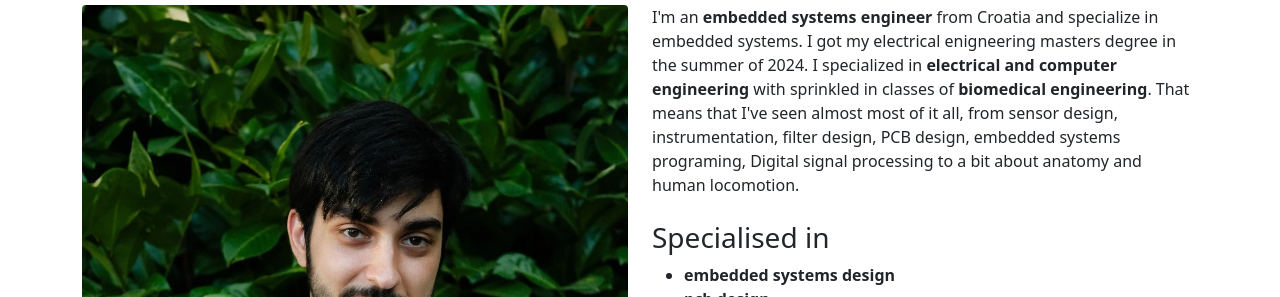
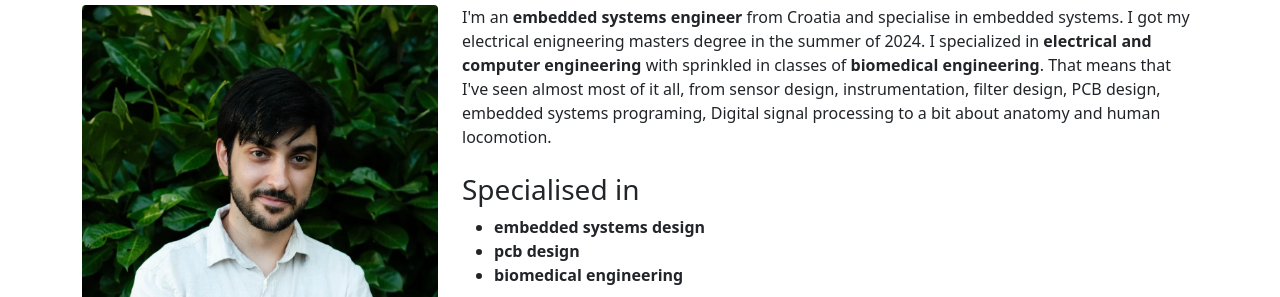
Before and after one commit to GasparDoncevic/GasparDoncevic.github.io, a plain HTML site: page index.html in a window 1280 px wide. Shown: the part 97-394 px from the top of the page. Drawn offline with nearby package versions, Linux system fonts and the light colour scheme.

Commit message:
fixed image size and a difference between american english and british english

```diff
--- a/index.html
+++ b/index.html
@@ -20,12 +20,12 @@
         <h2>Embedded systems engineer specialized in biomedical engineering</h2>
 
                 <div class="row">
-                    <div class="col-12 col-lg-6">
+                    <div class="col-12 col-lg-4">
                             <img src="static/images/Me2.webp" class="img img-fluid rounded" alt="my profile pic" >
                     </div>
 
-                    <div class="col-12 col-lg-6">
-                            <p class="text"> I'm an <strong>embedded systems engineer</strong> from Croatia and specialize in embedded systems.
+                    <div class="col-12 col-lg-8">
+                            <p class="text"> I'm an <strong>embedded systems engineer</strong> from Croatia and specialise in embedded systems.
                                 I got my electrical enigneering masters degree in the summer of 2024. I specialized in <strong>electrical and computer engineering</strong>
                                 with sprinkled in classes of <strong>biomedical engineering</strong>. That means that I've seen almost most of it all, from sensor design, instrumentation,
                                 filter design, PCB design, embedded systems programing, Digital signal processing to a bit about anatomy and human locomotion.
```
